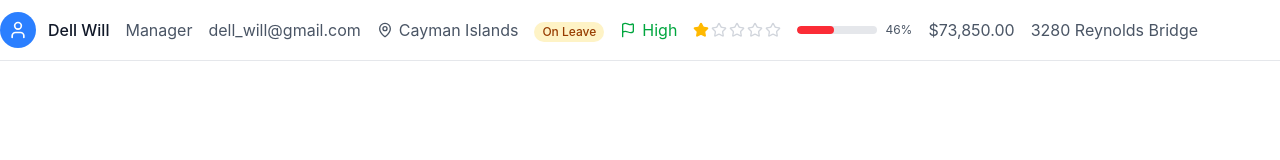
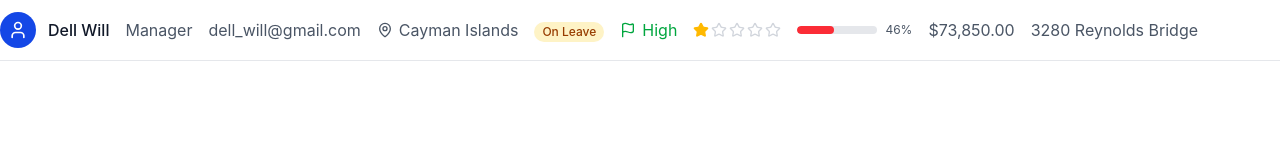
Before and after one commit to MrPancakes39/list-perf-harness, a React (Vite) app: page / in a window 1280 px wide. Shown: the top 160 px of the page. Built offline with nearby package versions, Linux system fonts and the light colour scheme.

Commit message:
Updated Avatar Colors

```diff
--- a/src/components/Avatar.tsx
+++ b/src/components/Avatar.tsx
@@ -7,9 +7,9 @@ const avatarVariants = cva(
   {
     variants: {
       gender: {
-        Man: "bg-blue-500",
-        Woman: "bg-fuchsia-500",
-        "Non-Binary": "bg-purple-500",
+        Man: "bg-blue-700",
+        Woman: "bg-pink-700",
+        "Non-Binary": "bg-violet-700",
       },
     },
   }
```
